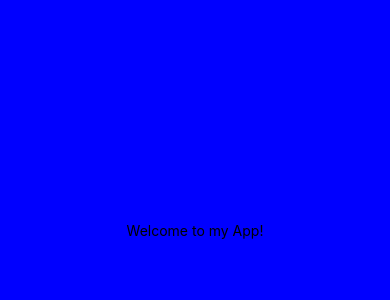
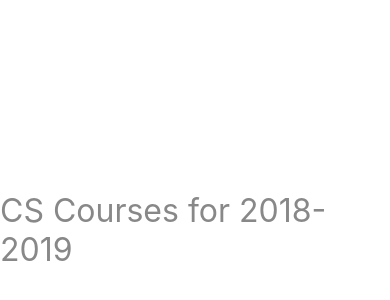
Before and after one commit to wyy1123/Scheduler, a React Native app: screen / in a window 390 px wide. Shown: the part 192-492 px from the top of the page. Built offline with nearby package versions, Linux system fonts and the light colour scheme.

Commit message:
Changed the app.js content and the title of the page

```diff
--- a/App.js
+++ b/App.js
@@ -1,12 +1,14 @@
-import { StatusBar } from 'expo-status-bar';
 import React from 'react';
 import { StyleSheet, Text, View } from 'react-native';
 
-export default function App() {
+const schedule = {
+  title: "CS Courses for 2018-2019"
+};
+
+const App = () => {
   return (
     <View style={styles.container}>
-      <Text>Welcome to my App!</Text>
-      <StatusBar style="auto" />
+      <Text style={styles.bannerStyle}>{schedule.title}</Text>
     </View>
   );
 }
@@ -14,12 +16,13 @@
 const styles = StyleSheet.create({
   container: {
     flex: 1,
-    backgroundColor: '#00f',
     alignItems: 'center',
     justifyContent: 'center',
   },
-  textStyle:{
-    color:"#fff",
-    fontSize:32,
+  bannerStyle: {
+    color: '#888',
+    fontSize: 32,
   }
 });
+
+export default App;
--- a/app.json
+++ b/app.json
@@ -26,6 +26,7 @@
       }
     },
     "web": {
+      "name": "CS Course Scheduler",
       "favicon": "./assets/favicon.png"
     }
   }
--- a/package.json
+++ b/package.json
@@ -10,6 +10,7 @@
   "dependencies": {
     "expo": "~40.0.0",
     "expo-status-bar": "~1.0.3",
+    "firebase": "7.9.0",
     "react": "16.13.1",
     "react-dom": "16.13.1",
     "react-native": "https://github.com/expo/react-native/archive/sdk-40.0.1.tar.gz",
```
Also changed, not shown: database.rules.json (added, +7 -0 lines), firebase.json (added), 2 other files (tests, documents, lock files or other folders).
